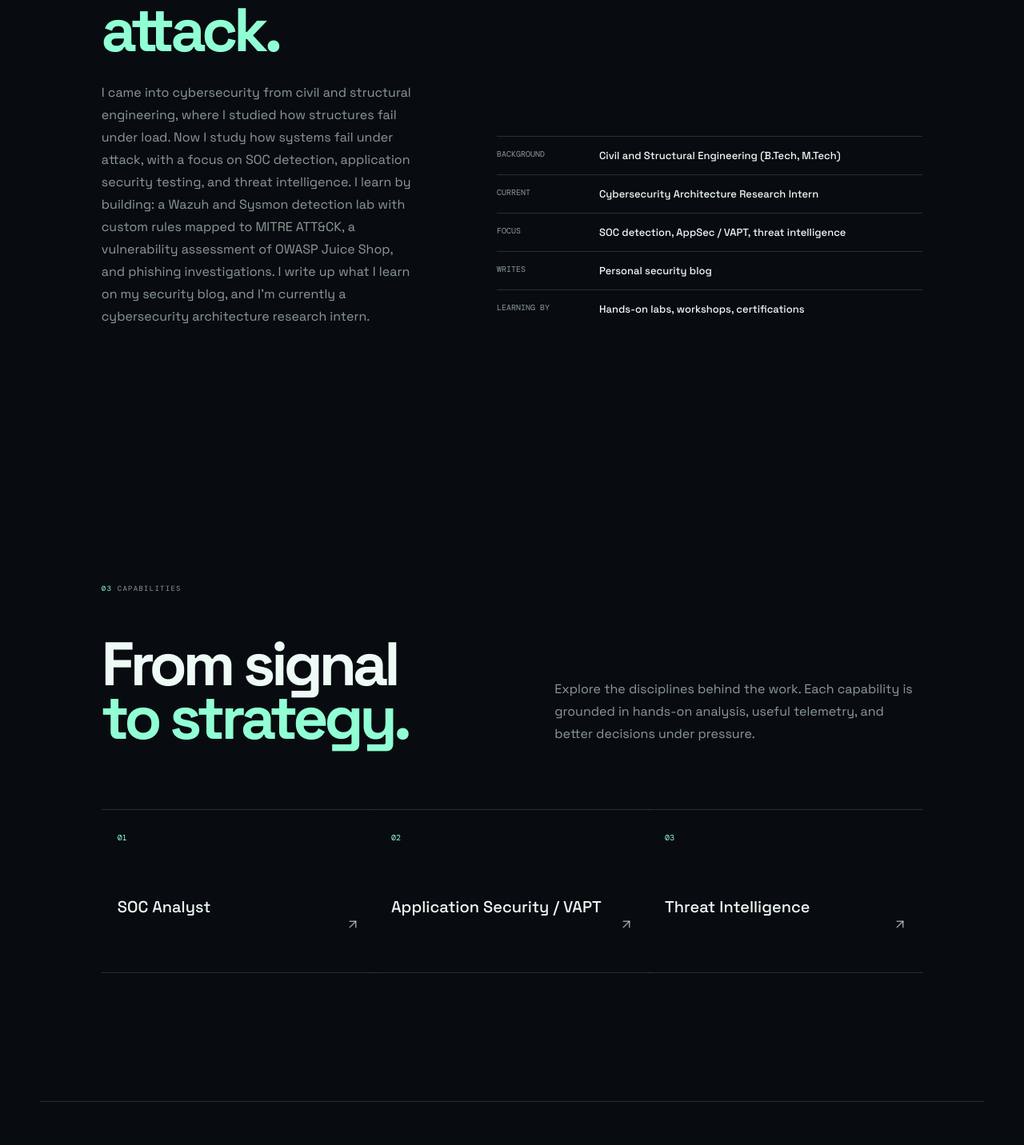
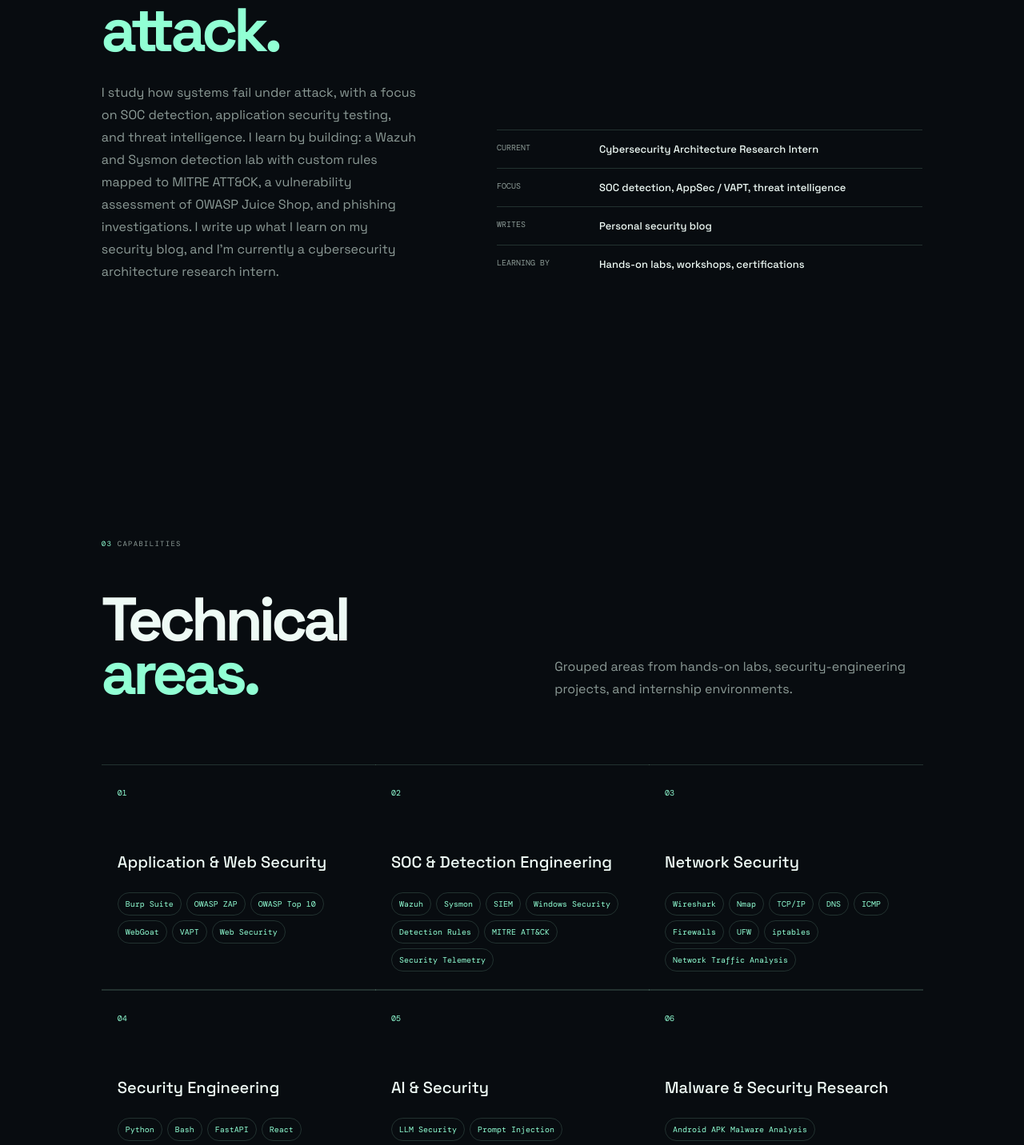
Before and after one commit to Bhavyacyber/Bhavyacyber.github.io, a React (Vite) app: page / in a window 1280 px wide. Shown: the part 1350-2782 px from the top of the page at 80% size. Built offline with nearby package versions, Linux system fonts and the light colour scheme; no server answers.

Commit message:
Expand cybersecurity experience content

```diff
--- a/src/App.tsx
+++ b/src/App.tsx
@@ -10,7 +10,7 @@ import './App.css'
 const InteractiveStage = lazy(() => import('./components/InteractiveStage'))
 
 const projects = portfolioData.projects
-const skills = portfolioData.identity.focusAreas
+const skills = portfolioData.technicalAreas
 
 function Reveal({ children, className = '', id }: { children: ReactNode; className?: string; id?: string }) {
   return (
@@ -47,7 +47,7 @@ function App() {
           {menuOpen ? <X size={18} /> : <Menu size={18} />}
         </button>
         <nav className={`portfolio-links ${menuOpen ? 'is-open' : ''}`}>
-          {['About', 'Skills', 'Work', 'Experience', 'Contact'].map((item) => <a key={item} href={`#${item.toLowerCase()}`} onClick={() => setMenuOpen(false)}>{item}</a>)}
+          {['About', 'Skills', 'Work', 'Experience', 'Workshops', 'Contact'].map((item) => <a key={item} href={`#${item.toLowerCase()}`} onClick={() => setMenuOpen(false)}>{item}</a>)}
           <ThemeToggle theme={theme} onToggle={() => setTheme(theme === 'dark' ? 'light' : 'dark')} />
         </nav>
       </header>
@@ -77,19 +77,24 @@ function App() {
 
         <Reveal className="portfolio-section skills-section" id="skills">
           <div className="section-kicker"><span>03</span> CAPABILITIES</div>
-          <div className="section-heading"><h2>From signal<br /><em>to strategy.</em></h2><p>Explore the disciplines behind the work. Each capability is grounded in hands-on analysis, useful telemetry, and better decisions under pressure.</p></div>
-          <div className="skill-grid">{skills.map((skill, index) => <motion.article key={skill} whileHover={{ y: -6, rotateX: 3, rotateY: -3 }}><span>0{index + 1}</span><h3>{skill}</h3><ArrowUpRight size={18} /></motion.article>)}</div>
+          <div className="section-heading"><h2>Technical<br /><em>areas.</em></h2><p>Grouped areas from hands-on labs, security-engineering projects, and internship environments.</p></div>
+          <div className="skill-grid">{skills.map((area, index) => <motion.article key={area.name} whileHover={{ y: -6, rotateX: 3, rotateY: -3 }}><span>0{index + 1}</span><h3>{area.name}</h3><div className="tag-row">{area.tags.map((tag) => <span key={tag}>{tag}</span>)}</div></motion.article>)}</div>
         </Reveal>
 
         <Reveal className="portfolio-section work-section" id="work">
           <div className="section-kicker"><span>04</span> SELECTED WORK</div>
-          <div className="section-heading"><h2>Research.<br /><em>Detection.</em><br />Defense.</h2><div className="filter-row">{['ALL', 'SOC', 'APPLICATION', 'THREAT'].map((item) => <button className={filter === item ? 'active' : ''} key={item} type="button" onClick={() => setFilter(item)}>{item}</button>)}</div></div>
+          <div className="section-heading"><h2>Research.<br /><em>Detection.</em><br />Defense.</h2><div className="filter-row">{['ALL', 'SOC', 'APPLICATION', 'THREAT', 'AI'].map((item) => <button className={filter === item ? 'active' : ''} key={item} type="button" onClick={() => setFilter(item)}>{item}</button>)}</div></div>
           <motion.div layout className="project-grid">{visibleProjects.map((project) => <motion.article layout key={project.title} className="project-tile"><div className="tile-meta"><span>{project.category}</span><ArrowUpRight size={17} /></div><h3>{project.title}</h3><p>{project.details}</p><div className="tag-row">{project.tags.map((tag) => <span key={tag}>{tag}</span>)}</div><span className="project-meta">{project.meta}</span></motion.article>)}</motion.div>
         </Reveal>
 
         <Reveal className="portfolio-section experience-section" id="experience">
           <div className="section-kicker"><span>05</span> EXPERIENCE / APPROACH</div>
           <div className="timeline">{portfolioData.experience.map((item) => <article key={`${item.role}-${item.company}`}><span>{item.period}</span><div><h3>{item.role}</h3><p>{item.company}</p>{item.details.map((detail) => <p key={detail}>{detail}</p>)}</div></article>)}</div>
+        </Reveal>
+
+        <Reveal className="portfolio-section experience-section" id="workshops">
+          <div className="section-kicker"><span>06</span> HANDS-ON WORKSHOPS</div>
+          <div className="timeline">{portfolioData.workshops.map((workshop) => <article key={workshop.title}><span>{workshop.meta}</span><div><h3>{workshop.title}</h3>{workshop.details.map((detail) => <p key={detail}>{detail}</p>)}</div></article>)}</div>
         </Reveal>
 
         <section className="contact-section" id="contact"><div className="contact-inner"><div><p className="section-kicker"><span>07</span> CONTACT</p><h2>Open to the <em>right role.</em></h2><p>{portfolioData.identity.status}. Reach out by email for opportunities, research, or collaboration.</p><div className="contact-links"><a href={`mailto:${portfolioData.links.email}`}><Mail size={15} /> Email</a><a href={portfolioData.links.linkedin} target="_blank" rel="noreferrer"><ArrowUpRight size={15} /> LinkedIn</a><a href={portfolioData.links.blog} target="_blank" rel="noreferrer"><ArrowUpRight size={15} /> Security blog</a></div></div><form onSubmit={handleSubmit}><label>Name<input required name="name" placeholder="Your name" /></label><label>Email<input required type="email" name="email" placeholder="you@example.com" /></label><label>Message<textarea required name="message" placeholder="Tell me about the role or work" rows={3} /></label><button className="button button-dark" type="submit">{submitted ? 'Message ready' : 'Send inquiry'} <ArrowUpRight size={15} /></button></form></div></section>
--- a/src/data/portfolio.ts
+++ b/src/data/portfolio.ts
@@ -9,9 +9,8 @@ export const portfolioData = {
     location: 'India / open to remote',
   },
   about: {
-    copy: 'I came into cybersecurity from civil and structural engineering, where I studied how structures fail under load. Now I study how systems fail under attack, with a focus on SOC detection, application security testing, and threat intelligence. I learn by building: a Wazuh and Sysmon detection lab with custom rules mapped to MITRE ATT&CK, a vulnerability assessment of OWASP Juice Shop, and phishing investigations. I write up what I learn on my security blog, and I\'m currently a cybersecurity architecture research intern.',
+    copy: 'I study how systems fail under attack, with a focus on SOC detection, application security testing, and threat intelligence. I learn by building: a Wazuh and Sysmon detection lab with custom rules mapped to MITRE ATT&CK, a vulnerability assessment of OWASP Juice Shop, and phishing investigations. I write up what I learn on my security blog, and I\'m currently a cybersecurity architecture research intern.',
     facts: [
-      ['Background', 'Civil and Structural Engineering (B.Tech, M.Tech)'],
       ['Current', 'Cybersecurity Architecture Research Intern'],
       ['Focus', 'SOC detection, AppSec / VAPT, threat intelligence'],
       ['Writes', 'Personal security blog'],
@@ -20,12 +19,13 @@ export const portfolioData = {
   },
   experience: [
     {
-      role: 'Cybersecurity Architecture Research Intern',
-      company: 'iTelematics Software Pvt Ltd (EV.ENGINEER™)',
-      period: 'July 2026 – Present',
+      role: 'Cybersecurity Research Architect Intern',
+      company: 'iTelematics',
+      period: '2026',
       details: [
-        'Built the backend, database, and simulation logic for a Cyber Attack Simulator using AI-assisted development, modeling attacks like telemetry spoofing, replay attacks, and BMS intrusion.',
-        'Performed static and advanced static analysis on .apk malware files.',
+        'Contributed to a Cyber Attack Simulation Platform using React, FastAPI, PostgreSQL, JWT, Docker, and GitHub, including simulator integration, SIM-005 development, API testing, and workflow validation.',
+        'Built detection-simulation tooling with mock_generator.py, ai_explainer.py, and streamlit_app.py for synthetic security events, anomaly evaluation, and plain-English AI threat reporting.',
+        'Expanded unit and end-to-end pytest coverage across UI, API, and engine pipelines above 70%, while performing hands-on Android APK malware analysis.',
       ],
     },
     {
@@ -33,8 +33,9 @@ export const portfolioData = {
       company: 'Redynox Cybersecurity Solutions',
       period: 'February 2026 (1 Month)',
       details: [
-        'Tested OWASP WebGoat for SQLi, XSS, and CSRF; documented findings with PoC and remediation steps.',
-        'Built a network lab (Ubuntu + Kali); analysed traffic in Wireshark and configured firewall rules.',
+        'Used Burp Suite, OWASP ZAP, and WebGoat for web-security testing, including SQL Injection, XSS, and CSRF scenarios mapped to the OWASP Top 10.',
+        'Used Wireshark for DNS, ICMP, and TCP traffic analysis.',
+        'Configured UFW/iptables and Linux network routing/NAT using Kali Linux and Ubuntu.',
       ],
     },
   ],
@@ -50,8 +51,8 @@ export const portfolioData = {
       title: 'SOC Detection Lab — Wazuh & Sysmon',
       meta: 'Independent Research',
       category: 'SOC / DETECTION',
-      details: 'Built a hands-on SOC detection lab using Wazuh, Sysmon, and a Windows 11 endpoint; developed custom detection rules mapped to MITRE ATT&CK.',
-      tags: ['Wazuh', 'Sysmon', 'Windows 11', 'MITRE ATT&CK'],
+      details: 'Built a practical Security Operations Center detection environment using Wazuh, Windows 11, Sysmon, PowerShell, Windows Firewall, and Kali Linux. Configured telemetry collection, developed custom detection rules, mapped detections to MITRE ATT&CK, and investigated Windows and firewall telemetry.',
+      tags: ['Wazuh', 'Sysmon', 'PowerShell', 'Windows Firewall', 'MITRE ATT&CK'],
     },
     {
       title: 'OWASP Juice Shop — Vulnerability Assessment (VAPT)',
@@ -68,6 +69,32 @@ export const portfolioData = {
       tags: ['Nmap', 'Recon-ng', 'DKIM/SPF', 'IOCs'],
     },
   ],
+  workshops: [
+    {
+      title: 'AI SOC Analyst — LLM Injection Lab',
+      meta: 'CyBe AI Summit 2026 · September 2026',
+      details: [
+        'Participated in a hands-on workshop focused on LLM security and prompt injection.',
+        'Performed prompt-injection testing in a sandboxed environment and used Linux/Bash commands during practical exercises.',
+        'Explored security considerations surrounding AI-assisted SOC systems and LLM applications.',
+      ],
+    },
+    {
+      title: 'Cyber Ninjas: Master the Art of Ethical Hacking',
+      meta: 'Techobytes Technologies · IISc Bengaluru, Rhapsody 4.0 · August 2026',
+      details: [
+        'Participated in a 2-day hands-on ethical-hacking workshop covering OSINT, network scanning, Metasploit, exploitation techniques, web application security, mobile application security, OWASP Top 10, SIEM fundamentals, and incident response fundamentals.',
+      ],
+    },
+  ],
+  technicalAreas: [
+    { name: 'Application & Web Security', tags: ['Burp Suite', 'OWASP ZAP', 'OWASP Top 10', 'WebGoat', 'VAPT', 'Web Security'] },
+    { name: 'SOC & Detection Engineering', tags: ['Wazuh', 'Sysmon', 'SIEM', 'Windows Security', 'Detection Rules', 'MITRE ATT&CK', 'Security Telemetry'] },
+    { name: 'Network Security', tags: ['Wireshark', 'Nmap', 'TCP/IP', 'DNS', 'ICMP', 'Firewalls', 'UFW', 'iptables', 'Network Traffic Analysis'] },
+    { name: 'Security Engineering', tags: ['Python', 'Bash', 'FastAPI', 'React', 'PostgreSQL', 'Docker', 'GitHub', 'Pytest', 'Streamlit'] },
+    { name: 'AI & Security', tags: ['LLM Security', 'Prompt Injection', 'AI Threat Explanation', 'AI-Assisted SOC', 'AI Security Research'] },
+    { name: 'Malware & Security Research', tags: ['Android APK Malware Analysis', 'Cyber-Attack Simulation'] },
+  ],
   links: {
     email: 'bhavyanagasai@gmail.com',
     github: 'https://github.com/Bhavyacyber',
```
